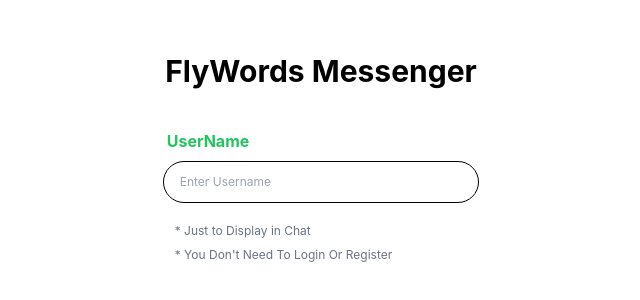
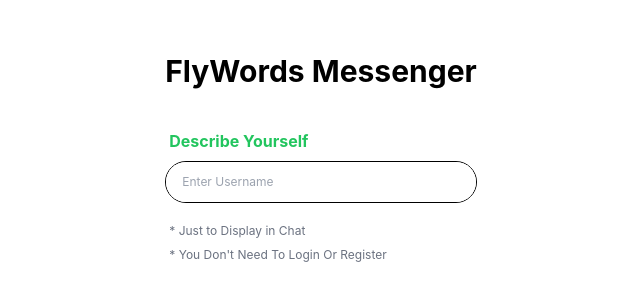
Before and after one commit to lynnhtinnyein/flywords-messenger, a React (Create React App) app: page / in a window 1280 px wide. Shown: the part 242-542 px from the top of the page, without its empty margins (319-959 px from the left). Built offline with nearby package versions, Linux system fonts and the light colour scheme; no server answers.

Commit message:
welcomeScreen completed

```diff
--- a/src/App.js
+++ b/src/App.js
@@ -22,6 +22,7 @@
         setSocket(newSocket);
 
         return () => {
+            newSocket.emit("disconnecting", currentUser);
             newSocket.disconnect();
         };
     }, []);
@@ -57,7 +58,6 @@
                         if(res.data.channel){
                             socket.emit('subscribe', res.data.channel.name);
                             setJoinedChannels( prevChannels => [...prevChannels, res.data.channel]);
-                            setCurrentUser(res.data.joinedBy);
                             setCurrentChannel(res.data.channel.name);
                         } else {
                             window.alert('Chat Room does not exist!')
@@ -73,10 +73,11 @@
     return (
         <div className="flex flex-col h-screen w-screen">
 
-            { (currentUser === null && joinedChannels.length === 0) ? (
+            { (currentUser === null || joinedChannels.length === 0) ? (
                 <Welcome
                     createChannel={createChannel}
                     joinChannel={joinChannel}
+                    setCurrentUser={setCurrentUser}
                 />
             ) : (
                 <div className="flex flex-row">
--- a/src/components/Conversation.js
+++ b/src/components/Conversation.js
@@ -124,7 +124,9 @@
                                     }`}
                     >
                         <div className="flex flex-col">
-                            <span className="text-xs mx-1 mb-1 text-gray-600 self-end">
+                            <span className={`text-xs mx-1 mb-1 text-gray-600 ${
+                                message.sentBy === currentUser ? 'self-end' : 'self-start'
+                            }`}>
                                 {message.sentBy === currentUser
                                     ? "You"
                                     : message.sentBy}
--- a/src/components/Welcome.js
+++ b/src/components/Welcome.js
@@ -1,46 +1,65 @@
 import { memo, useState } from "react";
 
-const Welcome = ({
-    createChannel,
-    joinChannel,
-    setCurrentUser,
-}) => {
+const Welcome = ({ createChannel, joinChannel, setCurrentUser }) => {
 
-    const [textInput, setTextInput] = useState('');
+    const [userName, setUserName] = useState("");
+    const [joinChannelInput, setJoinChannelInput] = useState("");
     const [showJoinChannelInput, setShowJoinChannelInput] = useState(false);
-    const [joinChannelInput, setJoinChannelInput] = useState("");
+    const [userNameCreated, setUserNameCreated] = useState(false);
+
+    const createUser = () => {
+        if(userName !== ''){
+            setCurrentUser(userName)
+            setUserNameCreated(true);
+        }
+    }
 
     return (
-        <div className="flex flex-1 justify-center items-center">
+        <div
+            class="flex flex-row overflow-hidden transition-all duration-500"
+            style={{
+                marginLeft: userNameCreated ? "-100%" : "0",
+            }}
+        >
 
+            {/* username create screen */}
+            <div class="flex flex-none items-center justify-center w-screen h-screen">
                 <div className="flex flex-col justify-center items-center">
-                <span className="font-bold text-3xl">FlyWords Messenger</span>
+                    <span className="font-bold text-3xl">
+                        FlyWords Messenger
+                    </span>
 
                     <div className="w-full mt-10">
-                    <span className="text-green-500 font-bold mx-1">UserName</span>
+                        <span className="text-green-500 font-bold mx-1">
+                            Describe Yourself
+                        </span>
+
+                        <div className="flex flex-row border border-black rounded-full mt-2">
                             <input
                                 type="text"
                                 placeholder="Enter Username"
-                        className="py-3 px-4 break-words text-xs rounded-full w-full border border-black mt-2"
-                        value={textInput}
-                        onChange={(e) => setTextInput(e.target.value)}
+                                className={`flex-1 px-4 py-3 text-xs w-full ${
+                                    userName === ""
+                                        ? "rounded-full"
+                                        : "rounded-l-full"
+                                }`}
+                                value={userName}
+                                onChange={(e) =>
+                                    setUserName(e.target.value)
+                                }
                             />
 
-                    <div className={`flex w-full overflow-hidden transition-all duration-200 ${
-                        textInput === '' ? 'max-h-0' : 'max-h-20'
-                    }`}>
                             <button
-                            className="flex-1 rounded-full bg-green-300 p-3 mt-3 hover:bg-green-400 active:bg-green-500"
-                            onClick={createChannel}
+                                className={`flex items-center justify-center rounded-full bg-green-300 transition-all duration-200 overflow-hidden ${
+                                    userName === "" ? "w-0" : "w-16 m-1"
+                                }`}
+                                onClick={createUser}
                             >
-                            <span>Create</span>
+                                <span className="text-xs">Create</span>
                             </button>
                         </div>
-                </div>
 
-
-                <div className="w-full mt-5">
-                    <ul className="mx-3 space-y-2">
+                        <ul className="mx-1 space-y-2 mt-5">
                             <li className="text-gray-500 text-xs">
                                 * Just to Display in Chat
                             </li>
@@ -49,10 +68,72 @@
                             </li>
                         </ul>
                     </div>
+                </div>
+            </div>
 
+            {/* create/join channel screen */}
+            <div class="flex flex-none items-center justify-center w-screen h-screen">
+                <div className="flex flex-col justify-center items-center pb-5">
+
+                    <div className="w-full">
+                        <button
+                            className="flex flex-row justify-center items-center border border-black rounded px-3 py-2 space-x-1 hover:bg-gray-300 active:bg-gray-400"
+                            onClick={ () => setUserNameCreated(false)}
+                        >
+                            <i class="fa-solid fa-chevron-left text-xs"></i>
+                            <span className="text-xs">Back</span>
+                        </button>
+                    </div>
+
+                    <span className="font-bold text-3xl mt-10">
+                        FlyWords Messenger
+                    </span>
+
+                    <div className="w-full mt-10">
+                        <button
+                            className="flex flex-row space-x-2 items-center justify-center rounded-full w-full py-3 bg-green-300 hover:bg-green-400 active:bg-green-500"
+                            onClick={createChannel}
+                        >
+                            <i className="fa-solid fa-plus"></i>
+                            <span>Create A New Room</span>
+                        </button>
+
+                        <button
+                            className="flex flex-row space-x-2 items-center justify-center rounded-full w-full py-3 bg-blue-200 hover:bg-blue-300 active:bg-blue-400 mt-3"
+                            onClick={() =>
+                                setShowJoinChannelInput(
+                                    !showJoinChannelInput
+                                )
+                            }
+                        >
+                            <i className="fa-solid fa-link"></i>
+                            <span>Join Chat Room</span>
+                        </button>
+
+                        <div className={`flex flex-row border border-black rounded-full mt-3 transition-opacity duration-200 ${
+                            showJoinChannelInput ? 'opactiy-100' : 'opacity-0'
+                        }`}>
+                            <input
+                                type="text"
+                                placeholder="Enter Room ID"
+                                className="flex-1 px-4 py-3 text-xs w-full rounded-l-full"
+                                value={joinChannelInput}
+                                onChange={(e) =>
+                                    setJoinChannelInput(e.target.value)
+                                }
+                            />
+
+                            <button
+                                className="flex items-center justify-center rounded-full bg-green-300 w-16 m-1 "
+                                onClick={ () => joinChannel(joinChannelInput)}
+                            >
+                                <span className="text-xs">Join</span>
+                            </button>
+                        </div>
 
                     </div>
-
+                </div>
+            </div>
         </div>
     );
 };
```
Also changed, not shown: 1 other file (tests, documents, lock files or other folders). Lines whose indentation alone changed are shown as unchanged.
